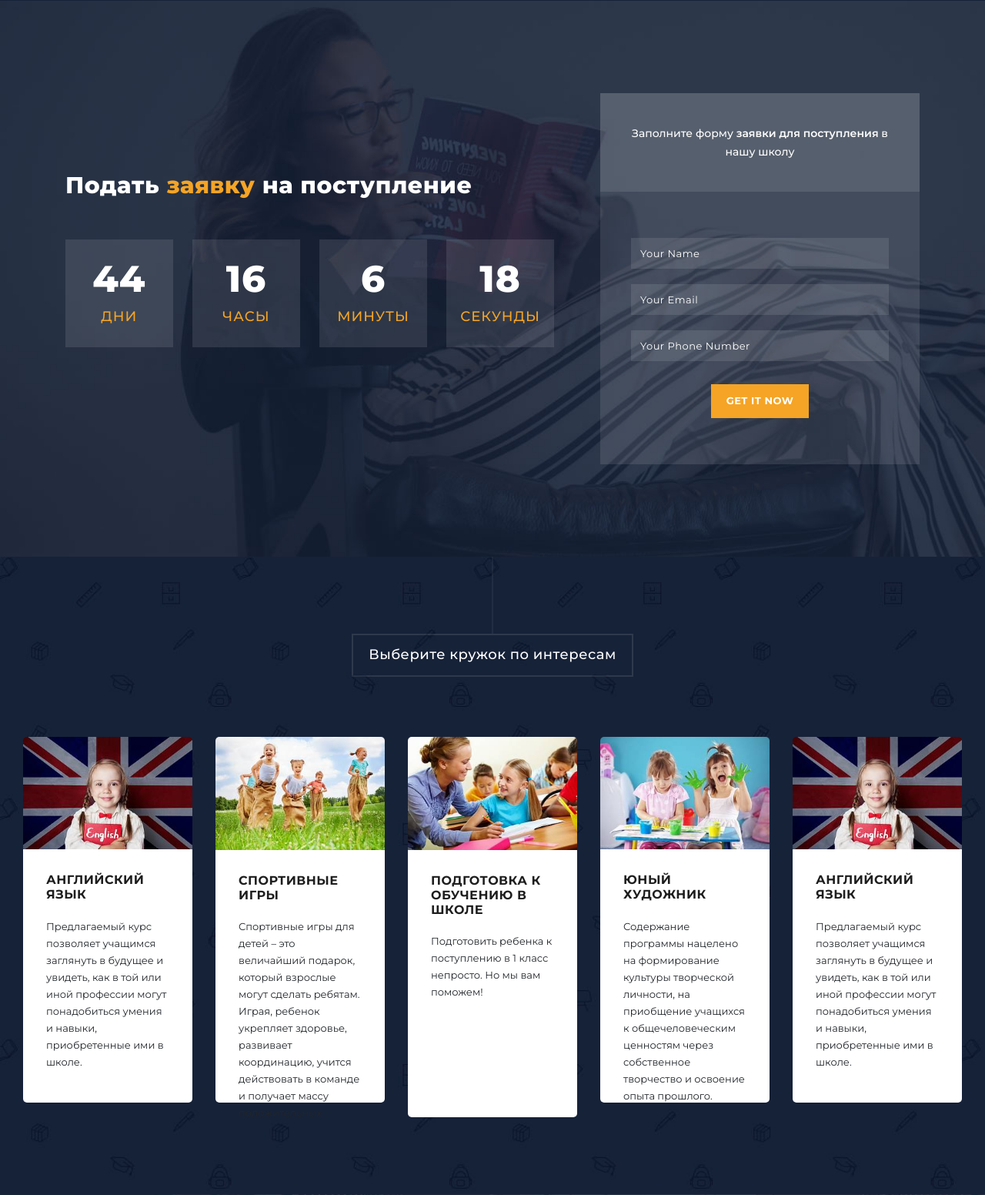
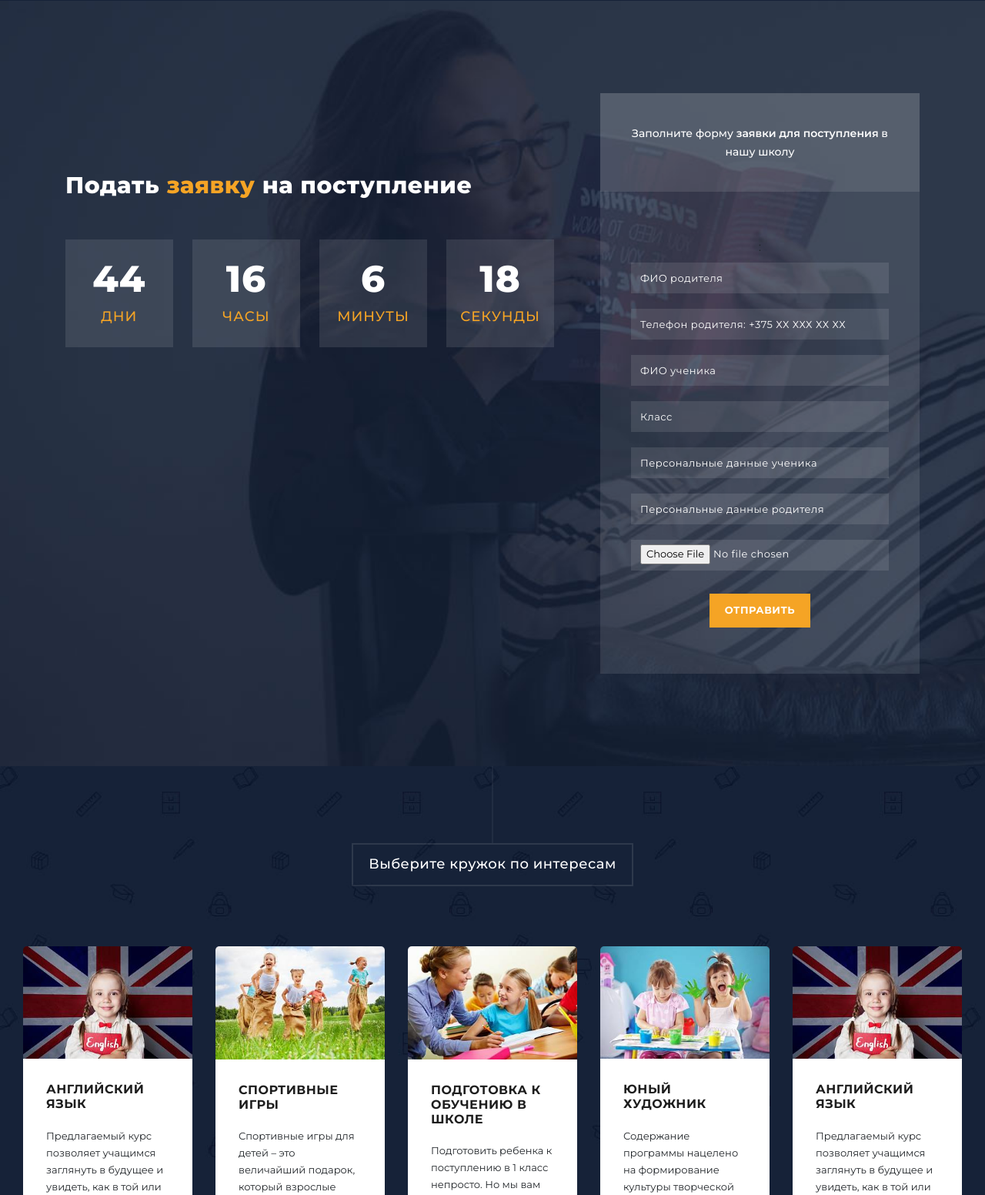
Before and after one commit to VictoriaSavanchuk/SchoolDjango, a Django app: page /school130/home/ in a window 1280 px wide. Shown: the part 1587-3139 px from the top of the page at 77% size. Run offline with Django 4.2, Linux system fonts and the light colour scheme; some libraries are stand-ins or nearby versions.

Commit message:
Добавление форм на отправку сообщения и подачу заявления

```diff
--- a/School130/Minsk130school/admin.py
+++ b/School130/Minsk130school/admin.py
@@ -37,6 +37,10 @@ class PaidServicesAdmin(admin.ModelAdmin):
     list_display = ('title', 'description', 'image_tag', 'category')
     list_display_links = ('title', 'description', 'image_tag', 'category')
 
+class QuestionsAdmin(admin.ModelAdmin):
+    list_display = ('name', 'email', 'message')
+    list_display_links = ('name', 'email', 'message')
+
 admin.site.register(Blogs, BlogsAdmin)
 admin.site.register(Teachers, TeachersAdmin)
 admin.site.register(Awards, AwardsAdmin)
@@ -46,3 +50,4 @@ admin.site.register(LeadershipContacts, LeadershipContactsAdmin)
 admin.site.register(AdmissionApplication, AdmissionApplicationAdmin)
 admin.site.register(CategoriesPaidServices)
 admin.site.register(PaidServices, PaidServicesAdmin)
+admin.site.register(Questions, QuestionsAdmin)
--- /dev/null
+++ b/School130/Minsk130school/forms.py
@@ -0,0 +1,30 @@
+from django import forms
+from .models import Questions, AdmissionApplication
+
+class QuestionsForm(forms.ModelForm):
+    name = forms.CharField(label='', widget=forms.TextInput(attrs={'placeholder': 'Ваше имя'}))
+    email = forms.EmailField(label='', widget=forms.EmailInput(attrs={'placeholder': 'Ваш email'}))
+    message = forms.CharField(label='', widget=forms.Textarea(attrs={'placeholder': 'Ваше сообщение'}))
+
+    class Meta:
+        model = Questions
+        fields = ['name', 'email', 'message']
+        widgets = {
+            'name': forms.TextInput(attrs={'class': 'form-control'}),
+            'email': forms.EmailInput(attrs={'class': 'form-control'}),
+            'message': forms.Textarea(attrs={'class': 'form-control'}),
+        }
+
+class AdmissionApplicationForm(forms.ModelForm):
+    parent_name = forms.CharField(label=' ', max_length=100, widget=forms.TextInput(attrs={'placeholder': 'ФИО родителя', 'class': 'form-control'}))
+    parent_contact = forms.CharField(label='', max_length=100, widget=forms.TextInput(attrs={'placeholder': 'Телефон родителя: +375 ХХ ХХХ ХХ ХХ', 'class': 'form-control'}))
+    student_name = forms.CharField(label='', max_length=100, widget=forms.TextInput(attrs={'placeholder': 'ФИО ученика', 'class': 'form-control'}))
+    student_class = forms.CharField(label='', max_length=50, widget=forms.TextInput(attrs={'placeholder': 'Класс', 'class': 'form-control'}))
+    student_personal_data = forms.CharField(label='', max_length=150, widget=forms.TextInput(attrs={'placeholder': 'Персональные данные ученика', 'class': 'form-control'}))
+    parent_personal_data = forms.CharField(label='', max_length=150,widget=forms.TextInput(attrs={'placeholder': 'Персональные данные родителя', 'class': 'form-control'}))
+    attached_files = forms.FileField(label='', widget=forms.ClearableFileInput(attrs={'placeholder': 'Добавить файл', 'class': 'form-control'}))
+
+    class Meta:
+        model = AdmissionApplication
+        fields = ['parent_name', 'parent_contact', 'student_name', 'student_class',
+                  'student_personal_data', 'parent_personal_data', 'attached_files']
--- a/School130/Minsk130school/static/Minsk130school/assets/css/templatemo-grad-school.css
+++ b/School130/Minsk130school/static/Minsk130school/assets/css/templatemo-grad-school.css
@@ -102,6 +102,7 @@ a.menu-link { display: none; }
   color: white;
   padding-left: 20%;
 }
+
 @media screen and (max-width: 950px) {
   a.menu-link {
     float: right;
--- a/School130/Minsk130school/templates/base.html
+++ b/School130/Minsk130school/templates/base.html
@@ -58,7 +58,7 @@ https://templatemo.com/tm-557-grad-school
 
         <!-- <li><a href="#section5">Video</a></li> -->
         <li><a href="#section6">Контакты</a></li>
-        <li><a href="https://adu.by/images/2023/obr/obr-standarty-ob-sred-obrazovaniya.pdf" rel="sponsored" class="external">Стандарты и требования</a></li>
+        <li><a href="{% url 'news' %}" rel="sponsored" class="external">Новости</a></li>
       </ul>
     </nav>
   </header>
@@ -80,21 +80,22 @@ https://templatemo.com/tm-557-grad-school
 
                     Please visit https://templatemo.com/contact page -->
 
-          <form id="contact" action="" method="post">
+          <form id="contact" action="{% url 'add_question' %}" method="post" enctype="multipart/form-data">
             <div class="row">
+              {% csrf_token %}
               <div class="col-md-6">
                   <fieldset>
-                    <input name="name" type="text" class="form-control" id="name" placeholder="Ваше имя" required="">
+                    {{question_form.name}}
                   </fieldset>
                 </div>
                 <div class="col-md-6">
                   <fieldset>
-                    <input name="email" type="text" class="form-control" id="email" placeholder="Ваш Email" required="">
+                    {{question_form.email}}
                   </fieldset>
                 </div>
               <div class="col-md-12">
                 <fieldset>
-                  <textarea name="message" rows="6" class="form-control" id="message" placeholder="Ваше сообщение..." required=""></textarea>
+                  {{question_form.message}}
                 </fieldset>
               </div>
               <div class="col-md-12">
@@ -104,7 +105,22 @@ https://templatemo.com/tm-557-grad-school
               </div>
             </div>
           </form>
+
+          <!--всплывающее сообщение об отправке сообщ -->
+          {% if messages %}
+          <script>
+              document.addEventListener("DOMContentLoaded", function() {
+                  showSuccessMessage();
+              });
+
+              function showSuccessMessage() {
+                  alert("Сообщение успешно отправлено!");
+              }
+          </script>
+        {% endif %}
         </div>
+
+
         <div class="col-md-6">
           <div id="map">
             <iframe src="https://yandex.ru/map-widget/v1/?lang=ru_RU&amp;scroll=true&amp;um=constructor%3A3731183b298164744eeed0d6c6695f693db4e2a85d8359b7de899aad90e76249" frameborder="0" allowfullscreen="true" width="100%" height="422px" style="display: block;"></iframe>
@@ -188,5 +204,7 @@ https://templatemo.com/tm-557-grad-school
           checkSection();
         });
     </script>
+
+
 </body>
 </html>
--- a/School130/Minsk130school/templates/home.html
+++ b/School130/Minsk130school/templates/home.html
@@ -57,7 +57,7 @@
       <div class="features-post third-features">
         <div class="features-content">
           <div class="content-show">
-            <h4><i class="fa fa-book"></i>Платные Кружки</h4>
+            <h4 class="scroll-to-section"><i class="fa fa-book"></i><a href="#section4">Платные Кружки</a></h4>
           </div>
           <div class="content-hide">
             <p>Деятельность по интересам это возможность развиваться в интересной для себя области, получить дополнительные знания, развивать навыки командной работы, чувство долга и ответственности; это возможность найти друзей, интересный круг общения, поддержать свою независимость и инициативность, и т.п.</p>
@@ -176,30 +176,13 @@
         <div class="top-content">
           <h6>Заполните форму <em>заявки для поступления</em>  в нашу школу</h6>
         </div>
-        <form id="contact" action="" method="get">
-          <div class="row">
-            <div class="col-md-12">
-              <fieldset>
-                <input name="name" type="text" class="form-control" id="name" placeholder="Your Name" required="">
-              </fieldset>
-            </div>
-            <div class="col-md-12">
-              <fieldset>
-                <input name="email" type="text" class="form-control" id="email" placeholder="Your Email" required="">
-              </fieldset>
-            </div>
-            <div class="col-md-12">
-              <fieldset>
-                <input name="phone-number" type="text" class="form-control" id="phone-number" placeholder="Your Phone Number" required="">
-              </fieldset>
-            </div>
-            <div class="col-md-12">
-              <fieldset>
-                <button type="submit" id="form-submit" class="button">Get it now</button>
-              </fieldset>
-            </div>
-          </div>
+        <form action="{% url 'add_admission_application' %}" method="post" enctype="multipart/form-data">
+          {{ application_form }}
+          {% csrf_token %}
+          <button type="submit" id="form-submit" class="button">Отправить</button>
+
         </form>
+
       </div>
     </div>
   </div>
--- a/School130/Minsk130school/templates/teacher.html
+++ b/School130/Minsk130school/templates/teacher.html
@@ -25,5 +25,5 @@
       </div>
     </div>
 </section>
-
+</div>
 {% endblock %}
--- a/School130/Minsk130school/urls.py
+++ b/School130/Minsk130school/urls.py
@@ -3,6 +3,8 @@ from . import views
 
 
 urlpatterns = [
+    path('home/add_admission_application/', views.add_admission_application, name='add_admission_application'),
+    path('home/add_question/', views.add_question, name='add_question'),
     path('home/', views.home, name= 'home'),
     path('home/news/', views.show_news, name= 'news'),
     path('home/teachers/', views.show_teachers, name= 'teachers'),
--- a/School130/Minsk130school/views.py
+++ b/School130/Minsk130school/views.py
@@ -1,12 +1,16 @@
-from django.shortcuts import render
+from django.shortcuts import render, redirect
 from . import models
 from django.http import HttpResponse, HttpResponseNotFound
 from django.core.paginator import Paginator
-
+from .forms import AdmissionApplicationForm, QuestionsForm
+from django.contrib import messages
 # Create your views here.
 
 def home (request):
-    return render(request, 'home.html', {'home':home})
+    application_form = AdmissionApplicationForm()
+    question_form = QuestionsForm()
+    return render(request, 'home.html', {'application_form':application_form,
+                                         'question_form':question_form})
 
 def show_news (request):
     blogs = models.Blogs.objects.all()
@@ -14,21 +18,47 @@ def show_news (request):
     paginator = Paginator(blogs, 4)   #показ на стр. по 4
     page_number = request.GET.get('page')
     page_obj = paginator.get_page(page_number)
-    return render(request, 'news.html', {'info': page_obj})
+    question_form = QuestionsForm()
+    return render(request, 'news.html', {'info': page_obj,
+                                         'question_form':question_form})
 
 def show_teachers (request):
     teachers = models.Teachers.objects.all()
     paginator = Paginator(teachers, 4)
     page_number = request.GET.get('page')
     page_obj = paginator.get_page(page_number)
-    return render(request, 'teachers.html', {'info': page_obj})
+    question_form = QuestionsForm()
+    return render(request, 'teachers.html', {'info': page_obj,
+                                             'question_form':question_form})
 
 def show_teacher (request, teacher_id):
     try:
         teacher = models.Teachers.objects.get(id= teacher_id)
     except:
         return HttpResponseNotFound()
-    return render(request, 'teacher.html', {'teacher':teacher})
+    question_form = QuestionsForm()
+    return render(request, 'teacher.html', {'teacher':teacher,
+                                            'question_form':question_form})
+
+# сохранение информации в бд из форм, при этом прописываю url add_question и add_admission_application
+# и добавляю в шаблоне home.html в атрибут action url-адрес, на который будет отправлена форма
+def add_admission_application(request):
+    if request.method == 'POST':
+        application_form  = AdmissionApplicationForm(request.POST, request.FILES)
+        if application_form.is_valid():
+            application_form.save()
+            return redirect('home')   # Перенаправляем пользователя на главную страницу после успешного сохранения формы
+
+
+def add_question(request):
+    if request.method == 'POST':
+        question_form = QuestionsForm(request.POST)
+        if question_form.is_valid():
+            question_form.save()
+            messages.success(request, 'Сообщение успешно отправлено!')
+            return redirect('home')
+
+
 
 # def slider_view(request):
 #     print('hi')
```
Also changed, not shown: School130/Minsk130school/models.py (+19 -7 lines), School130/Minsk130school/migrations/0004_questions_alter_admissionapplication_options_and_more.py (added), School130/db.sqlite3, 1 other file.
